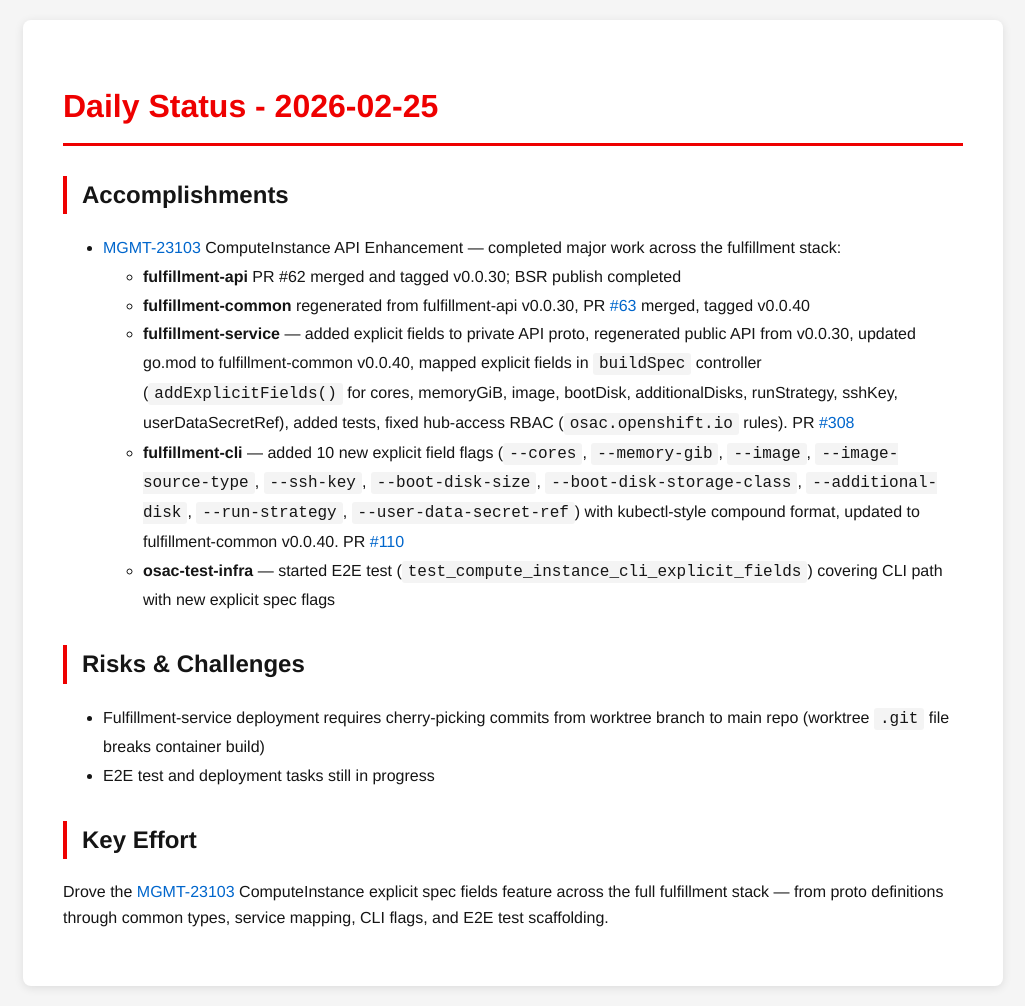
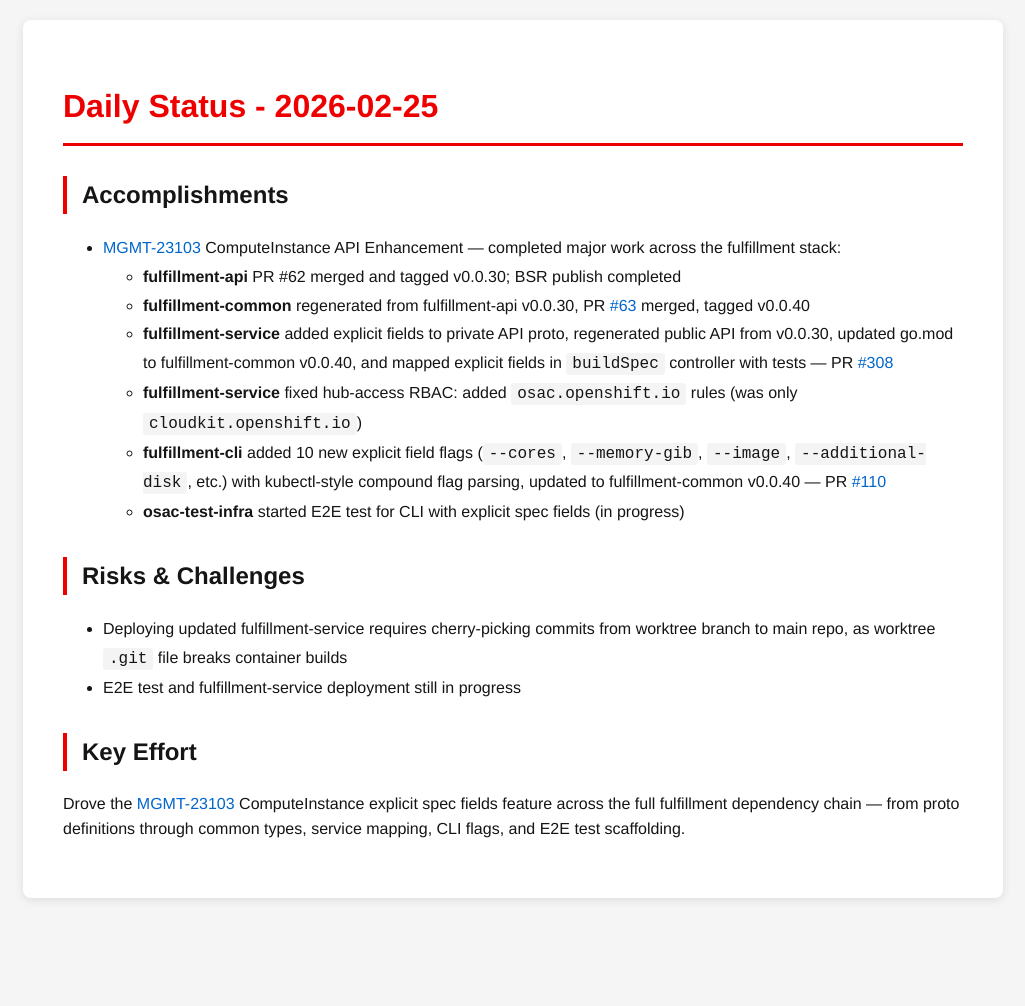
Before and after one commit to tzvatot/daily-status, a Jekyll site: the page built from 2026-02-25.md, in a window 1280 px wide. Shown: the whole page, without its empty margins (127-1152 px from the left). Built offline with Jekyll 4.4.1, drawn with Linux system fonts in a browser that asks for light colours; after the commit the page ends 918 px from its top, so only the background shows below that.

Commit message:
Daily status update - 2026-02-25

```diff
--- a/2026-02-25.md
+++ b/2026-02-25.md
@@ -11,15 +11,16 @@ date: 2026-02-25
 - [MGMT-23103](https://issues.redhat.com/browse/MGMT-23103) ComputeInstance API Enhancement — completed major work across the fulfillment stack:
   - **fulfillment-api** PR #62 merged and tagged v0.0.30; BSR publish completed
   - **fulfillment-common** regenerated from fulfillment-api v0.0.30, PR [#63](https://github.com/osac-project/fulfillment-common/pull/63) merged, tagged v0.0.40
-  - **fulfillment-service** — added explicit fields to private API proto, regenerated public API from v0.0.30, updated go.mod to fulfillment-common v0.0.40, mapped explicit fields in `buildSpec` controller (`addExplicitFields()` for cores, memoryGiB, image, bootDisk, additionalDisks, runStrategy, sshKey, userDataSecretRef), added tests, fixed hub-access RBAC (`osac.openshift.io` rules). PR [#308](https://github.com/osac-project/fulfillment-service/pull/308)
-  - **fulfillment-cli** — added 10 new explicit field flags (`--cores`, `--memory-gib`, `--image`, `--image-source-type`, `--ssh-key`, `--boot-disk-size`, `--boot-disk-storage-class`, `--additional-disk`, `--run-strategy`, `--user-data-secret-ref`) with kubectl-style compound format, updated to fulfillment-common v0.0.40. PR [#110](https://github.com/osac-project/fulfillment-cli/pull/110)
-  - **osac-test-infra** — started E2E test (`test_compute_instance_cli_explicit_fields`) covering CLI path with new explicit spec flags
+  - **fulfillment-service** added explicit fields to private API proto, regenerated public API from v0.0.30, updated go.mod to fulfillment-common v0.0.40, and mapped explicit fields in `buildSpec` controller with tests — PR [#308](https://github.com/osac-project/fulfillment-service/pull/308)
+  - **fulfillment-service** fixed hub-access RBAC: added `osac.openshift.io` rules (was only `cloudkit.openshift.io`)
+  - **fulfillment-cli** added 10 new explicit field flags (`--cores`, `--memory-gib`, `--image`, `--additional-disk`, etc.) with kubectl-style compound flag parsing, updated to fulfillment-common v0.0.40 — PR [#110](https://github.com/osac-project/fulfillment-cli/pull/110)
+  - **osac-test-infra** started E2E test for CLI with explicit spec fields (in progress)
 
 ## Risks & Challenges
 
-- Fulfillment-service deployment requires cherry-picking commits from worktree branch to main repo (worktree `.git` file breaks container build)
-- E2E test and deployment tasks still in progress
+- Deploying updated fulfillment-service requires cherry-picking commits from worktree branch to main repo, as worktree `.git` file breaks container builds
+- E2E test and fulfillment-service deployment still in progress
 
 ## Key Effort
 
-Drove the [MGMT-23103](https://issues.redhat.com/browse/MGMT-23103) ComputeInstance explicit spec fields feature across the full fulfillment stack — from proto definitions through common types, service mapping, CLI flags, and E2E test scaffolding.
+Drove the [MGMT-23103](https://issues.redhat.com/browse/MGMT-23103) ComputeInstance explicit spec fields feature across the full fulfillment dependency chain — from proto definitions through common types, service mapping, CLI flags, and E2E test scaffolding.
```
